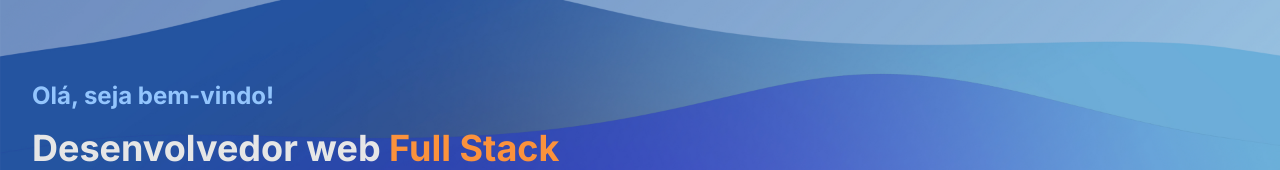
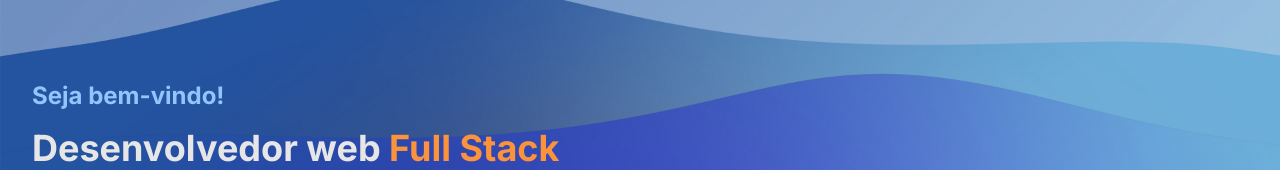
Before and after one commit to Willcley/Portif-lio, a Next.js app: page / in a window 1280 px wide. Shown: the top 170 px of the page. Built offline with nearby package versions, Linux system fonts and the light colour scheme.

Commit message:
fix: change text

```diff
--- a/src/components/Bunner/index.tsx
+++ b/src/components/Bunner/index.tsx
@@ -23,7 +23,7 @@ export const Bunner = () => {
                             text-2xl font-bold
                             text-blue-300
                         ">
-                            Olá, seja bem-vindo!
+                            Seja bem-vindo!
                         </h3>
                     </div>
                     <h1 className="
```
